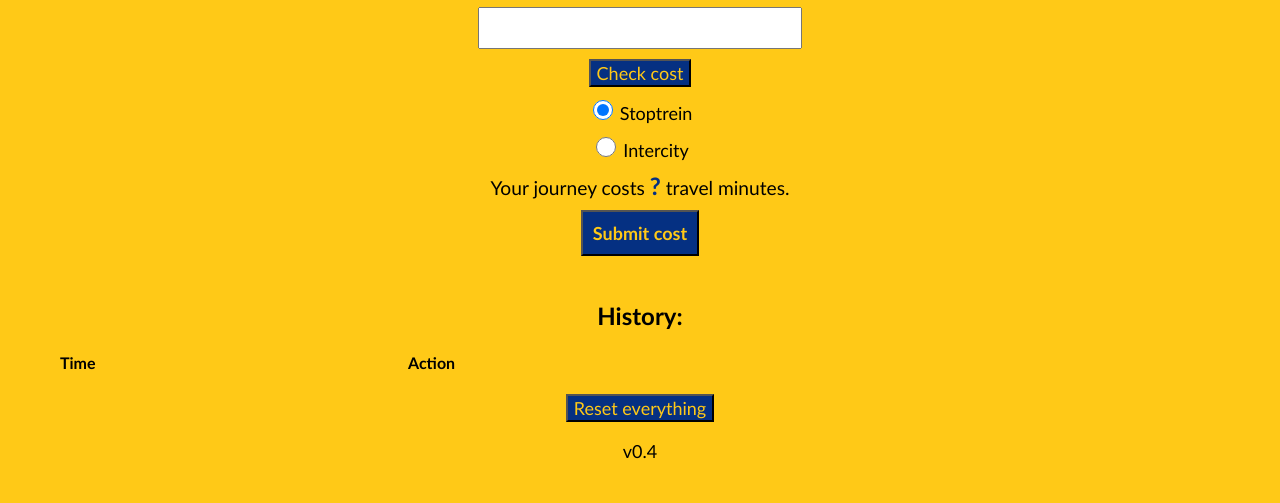
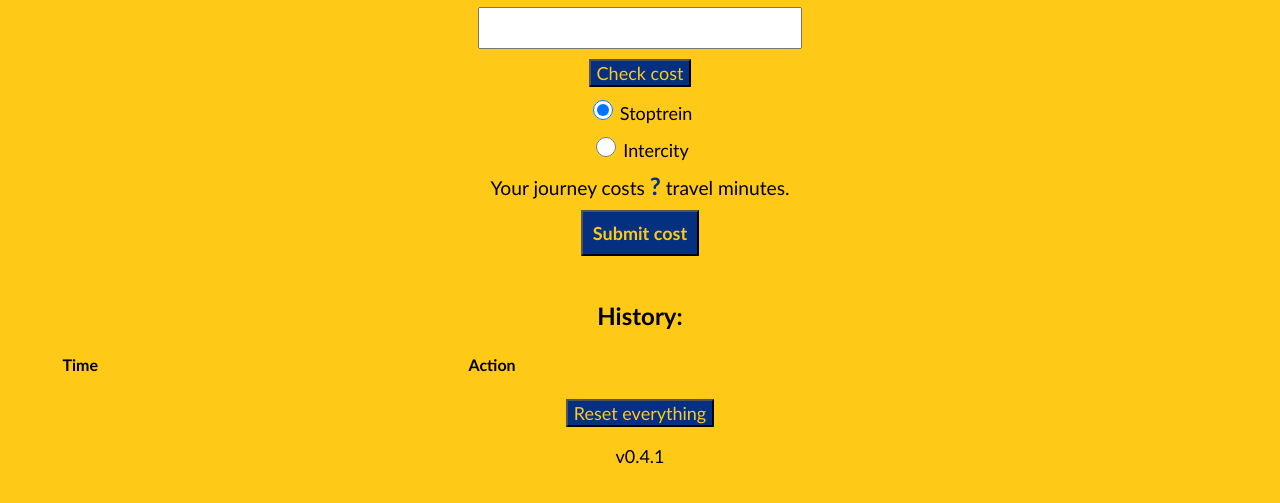
Before and after one commit to s-k-ahmed/daldash, a plain HTML site: page index.html in a window 1280 px wide. Shown: the part 469-972 px from the top of the page. Drawn offline with Linux system fonts and the light colour scheme.

Commit message:
v0.4.1
padding in history cells and change of widths

```diff
--- a/daldash-stylesheet.css
+++ b/daldash-stylesheet.css
@@ -118,16 +118,17 @@ input[type='radio'] {
 
 .history-cell {
     width: calc(100% / 3);
+    padding: 2.5px;
 }
 
 .timestamp-cell {
-    width: 30%;
+    width: calc(35% - 5px);
 }
 
 .tmchange-cell {
-    width: 20%;
+    width: calc(25% - 5px);
 }
 
 .undo-cell {
-    width: 50%;
+    width: calc(40% - 5px);
 }
--- a/daldash.js
+++ b/daldash.js
@@ -1,4 +1,4 @@
-const versionNumber = "0.4";
+const versionNumber = "0.4.1";
 let currentStatus = {balance: 60, history: []};
 
 // importBackup();
```
